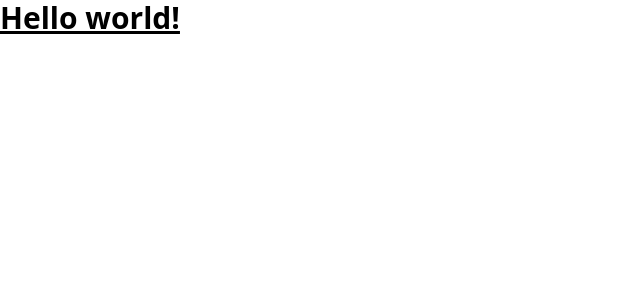
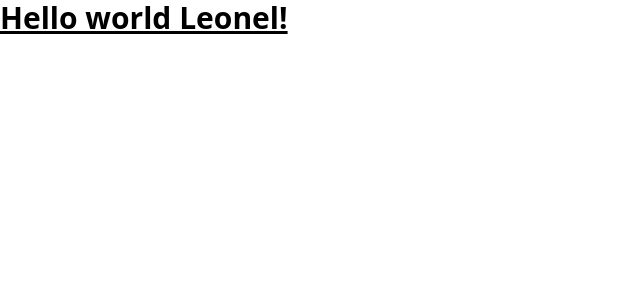
Before and after one commit to Leonel90/PetPock, an Angular app: page / in a window 1280 px wide. Shown: the top 300 px of the page, without its empty margins (0-640 px from the left). Built offline with nearby package versions, Linux system fonts and the light colour scheme.

Commit message:
Cambio-mensaje-Hola-mundo

```diff
--- a/src/app/app.component.html
+++ b/src/app/app.component.html
@@ -1,5 +1,5 @@
 <h1 class="text-3xl font-bold underline">
-  Hello world!
+  Hello world Leonel!
 </h1>
 
 <router-outlet/>
```
